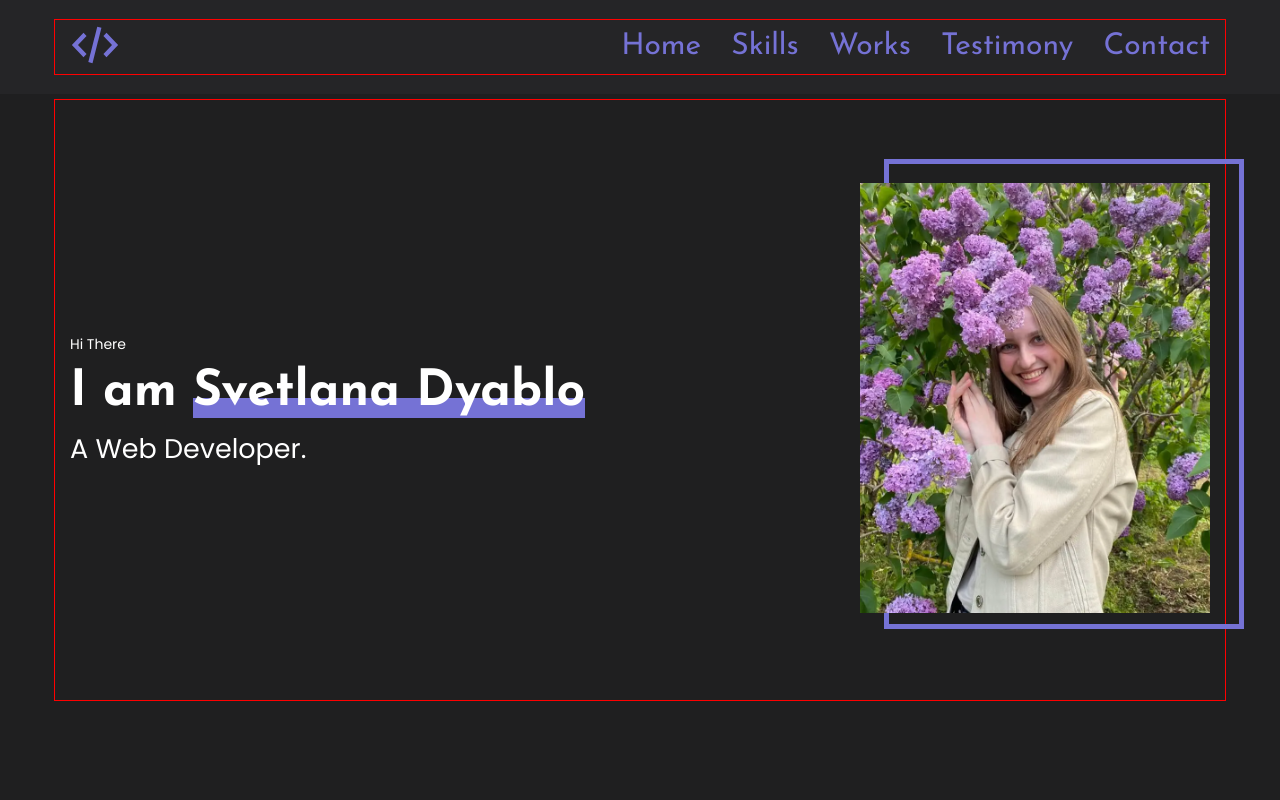
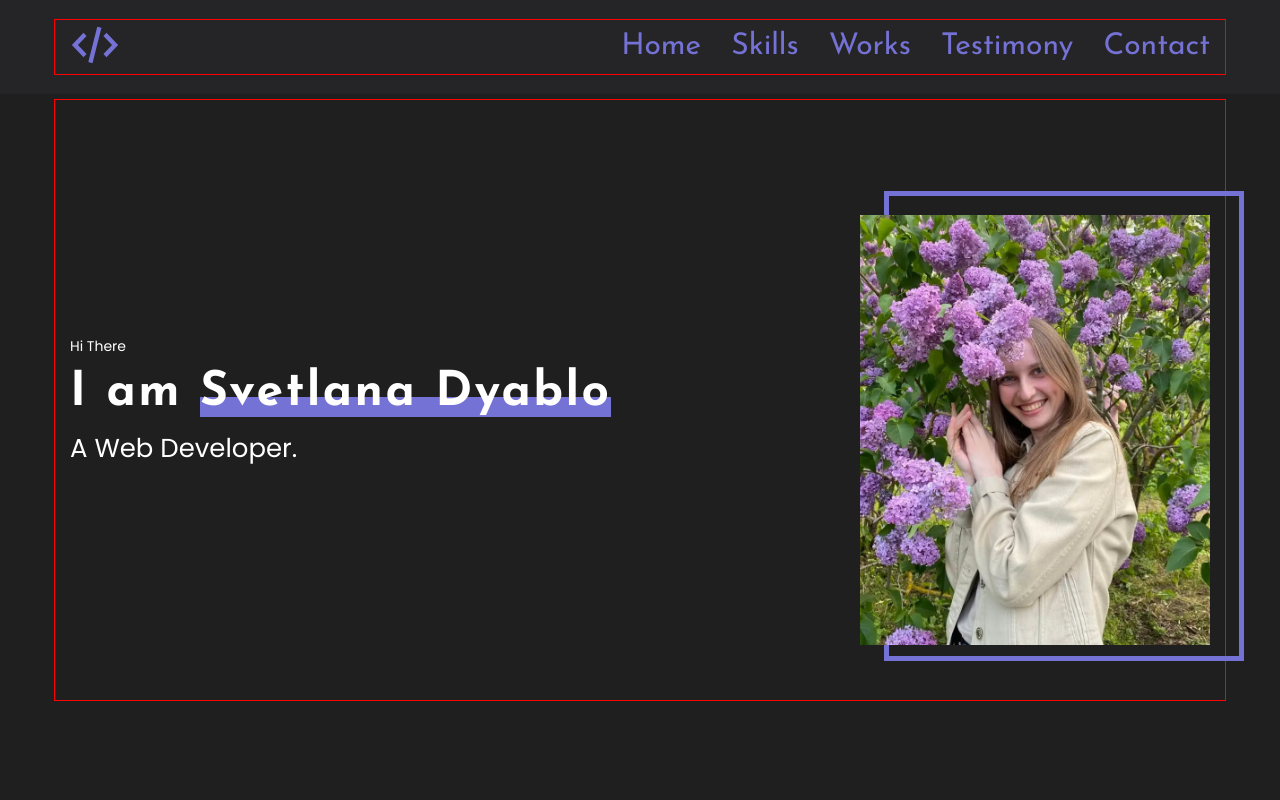
Before and after one commit to Moi-glaza-vezde/portfolio1, a React app: page / in a window 1280 px wide. Shown: the top 800 px of the page. Built offline with nearby package versions, Linux system fonts and the light colour scheme.

Commit message:
main part3 start

```diff
--- a/src/layout/sections/main/Main.tsx
+++ b/src/layout/sections/main/Main.tsx
@@ -4,12 +4,13 @@ import photo from '../../../assets/images/photo.webp';
 import { FlexWrapper } from '../../../components/FlexWrapper';
 import { Container } from '../../../components/Container';
 import { thems } from '../../../stryled/Theme';
+import { font } from '../../../stryled/Common';
 
 export const Main = () => {
    return (
       <StyledMain>
          <Container>
-            <FlexWrapper align={'center'} justify={'space-between'}>
+            <FlexWrapper align={'center'} justify={'space-between'} wrap={'wrap'}>
                <div>
                   <SmallText>Hi There</SmallText>
                   <Name>
@@ -27,6 +28,7 @@ export const Main = () => {
 };
 
 const SmallText = styled.span`
+   ${font({ weight: 400, Fmax: 27, Fmin: 20 })}
    font-size: 14px;
    font-weight: 400;
 `;
@@ -42,25 +44,26 @@ const Photo = styled.img`
    width: 350px;
    height: 430px;
    object-fit: cover;
+   @media ${thems.media.mobile} {
+      width: 310px;
+      height: 380px;
+   }
 `;
 
 const MainTitle = styled.h1`
-   font-family: 'Poppins', sans-serif;
-   font-size: 27px;
-   font-weight: 400;
+   ${font({ weight: 400, Fmax: 27, Fmin: 20 })}
 `;
 
 const Name = styled.h2`
-   font-family: 'Josefin Sans', sans-serif;
-   font-size: 50px;
-   font-weight: 700;
+   ${font({ family: "'Josefin Sans', sans-serif", weight: 700, Fmax: 50, Fmin: 36 })}
+
+   letter-spacing: 0.05em;
    margin: 10px 0;
 
    span {
       z-index: 0;
-
       position: relative;
-
+      white-space: nowrap;
       &::before {
          content: '';
          display: inline-block;
@@ -72,11 +75,18 @@ const Name = styled.h2`
          z-index: -1;
       }
    }
+
+   @media ${thems.media.mobile} {
+      margin: 15px 0 22px;
+   }
 `;
 const FotoWrapper = styled.div`
    position: relative;
    z-index: 0;
+   margin-top: 65px;
 
+   /* @media ${thems.media.mobile} {
+   } */
    &::before {
       content: '';
       display: inline-block;
@@ -87,5 +97,9 @@ const FotoWrapper = styled.div`
       top: -24px;
       left: 24px;
       z-index: -1;
+      @media ${thems.media.mobile} {
+         width: 314px;
+         height: 414px;
+      }
    }
 `;
--- /dev/null
+++ b/src/stryled/Common.tsx
@@ -0,0 +1,20 @@
+import React from 'react';
+import { thems } from './Theme';
+
+type FontPropsType = {
+   family?: string;
+   weight?: number;
+   clolor?: string;
+   lineHeight?: number;
+   Fmin?: number;
+   Fmax?: number;
+};
+
+export const font = ({ family, weight, clolor, lineHeight, Fmin, Fmax }: FontPropsType) => `
+   font-family:${family || 'Poppins'} ;
+   font-weight:${weight || 400} ;
+   color: ${clolor || thems.colors.font};
+   line-height: ${lineHeight || 1.2};
+	font-size: calc( (100vw - 360px)/(1440 - 360) * (${Fmax} - ${Fmin} ) + ${Fmin}px);
+
+`;
```
